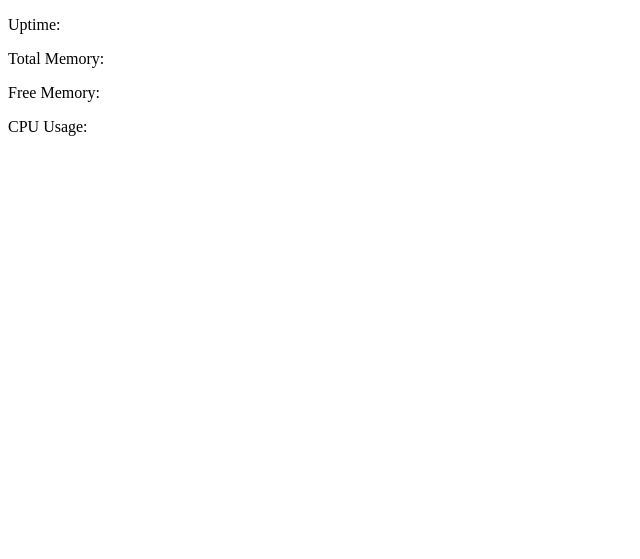
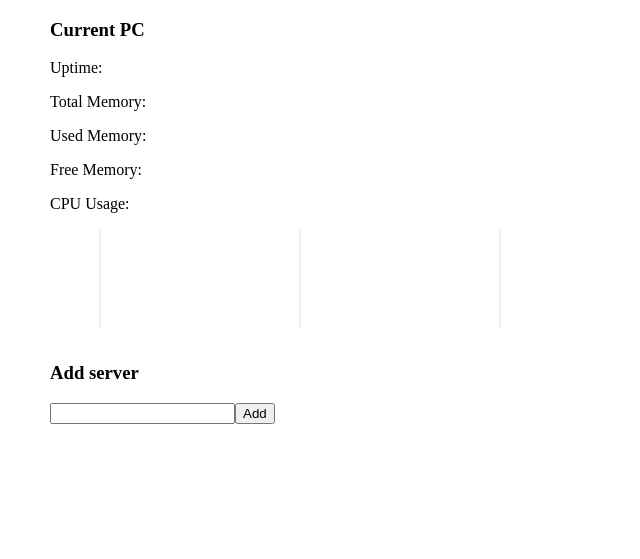
Before and after one commit to WaveringAna/server-monitoring, a website: page index.html in a window 1280 px wide. Shown: the whole page, without its empty margins (0-640 px from the left). Drawn offline with nearby package versions, Linux system fonts and the light colour scheme; no server answers.

Commit message:
Added CPU graph

```diff
--- a/index.html
+++ b/index.html
@@ -5,18 +5,49 @@
     <title>Server Monitoring</title>
     <script src="/socket.io/socket.io.js"></script>
     <script src="https://code.jquery.com/jquery-1.11.1.js"></script>
-    <script src="https://cdnjs.cloudflare.com/ajax/libs/Chart.js/2.5.0/Chart.bundle.min.js"></script>
+    <script src="https://d3js.org/d3.v4.min.js"></script>
     <script src="public.js"></script>
+    <style>
+.line {
+	fill: none;
+	stroke: #f1c40f;
+	stroke-width: 3px;
+}
+.smoothline {
+	fill: none;
+	stroke: #e74c3c;
+	stroke-width: 3px;
+}
+.grid {
+	stroke: #DDD;
+	stroke-width: 1px;
+	fill: none;
+}
+
+body {
+  margin-left: 50px;
+}
+    </style>
   </head>
   <body>
     <section>
-      <p>Uptime: <span id="uptime"></span></p>
-      <p>Total Memory: <span id="totalmem"></span></p>
-      <p>Free Memory: <span id="freemem"></span></p>
-      <p>CPU Usage: <span id="cpuUsage"></span></p>
+      <section>
+        <h3>Current PC</h3>
+        <p>Uptime: <span id="uptime"></span></p>
+        <p>Total Memory: <span id="totalmem"></span></p>
+        <p>Used Memory: <span id="usedmem"></span></p>
+        <p>Free Memory: <span id="freemem"></span></p>
+        <p>CPU Usage: <span id="cpuUsage"></span></p>
+      </section>
+      <section>
+        <svg id="cpuChart"></div>
+      </section>
     </section>
     <section>
-      <canvas id="cpuChart" width="400" height="400"></canvas>
+      <h3>Add server</h3>
+      <form action="#" id="serverAdd">
+        <input action="#" id="m" autocomplete="off" /><button>Add</button>
+      </form>
     </section>
   </body>
 </html>
--- a/public.js
+++ b/public.js
@@ -1,14 +1,88 @@
 $(function () {
   let socket = io();
 
+  let CPUUsageData = []; //TODO: a way to not need these two variables
+  let CPUGraph;
+
+  createGraph("#cpuChart", 100, 500, 500, 100, (path)=> {
+    console.log("Created CPU graph");
+    CPUGraph = path;
+  });
+
   setInterval(() => socket.emit('getInfo'), 1000);
-  socket.on('getInfo', function(info) {
+
+  socket.on('getInfo', (info) => {
+    // Example output: {"platform":"win32","freemem":15500861440,"totalmem":25718337536,"uptime":138367,"cpuUsage":0.032344114704901616}
     $('#uptime').text(secondsToHMS(info.uptime));
     $('#totalmem').text(formatBytes(info.totalmem));
+    $('#usedmem').text(formatBytes( (info.totalmem - info.freemem) ));
     $('#freemem').text(formatBytes(info.freemem));
     $('#cpuUsage').text(Math.floor(info.cpuUsage * 100) + "%");
+
+    CPUUsageData.push(Math.floor(info.cpuUsage * 100));
+    updateGraph("#cpuChart", 500, 100, CPUUsageData, CPUGraph, ()=>{ console.log("Updated CPU graph");  });;
   });
+
+  $("#serverAdd").submit((e) => {
+    e.preventDefault();
+  })
 });
+
+function createGraph(graph, height, width, xmax, ymax, callback) {
+  let chart = d3.select(graph)
+    .attr('width', width + 50)
+    .attr('height', height + 10);
+
+  let x = d3.scaleLinear().domain([0, xmax]).range([0, xmax]);
+  let y = d3.scaleLinear().domain([0, ymax]).range([ymax, 0]);
+
+  let line = d3.line()
+	 .x(function(d){ return x(d.x); })
+	 .y(function(d){ return y(d.y); });
+
+  // Draw the grid
+  chart.append('path').datum([{x: 0, y: 150}, {x: 500, y: 150}])
+    .attr('class', 'grid')
+    .attr('d', line);
+  chart.append('path').datum([{x: 0, y: 300}, {x: 500, y: 300}])
+    .attr('class', 'grid')
+    .attr('d', line);
+  chart.append('path').datum([{x: 0, y: 450}, {x: 500, y: 450}])
+    .attr('class', 'grid')
+    .attr('d', line);
+  chart.append('path').datum([{x: 50, y: 0}, {x: 50, y: 500}])
+    .attr('class', 'grid')
+    .attr('d', line);
+  chart.append('path').datum([{x: 250, y: 0}, {x: 250, y: 500}])
+    .attr('class', 'grid')
+    .attr('d', line);
+  chart.append('path').datum([{x: 450, y: 0}, {x: 450, y: 500}])
+    .attr('class', 'grid')
+    .attr('d', line);
+
+  let path = chart.append('path');
+
+  if (typeof callback == "function")
+    callback(path);
+}
+
+function updateGraph(graph, xmax, ymax, data, path, callback) {
+  let x = d3.scaleLinear().domain([0, data.length]).range([0, xmax]);
+  let y = d3.scaleLinear().domain([0, ymax]).range([ymax, 0]);
+
+  let smoothLine = d3.line().curve(d3.curveCardinal)
+	 .x((d, i) => { return x(i); })
+	 .y((d) => { return y(d); });
+
+  let chart = d3.select(graph);
+
+  path.datum(data)
+    .attr('class', 'smoothline')
+    .attr('d', smoothLine);
+
+  if (typeof callback == "function")
+    callback();
+}
 
 function secondsToHMS (t) {
   t = Number(t);
```
